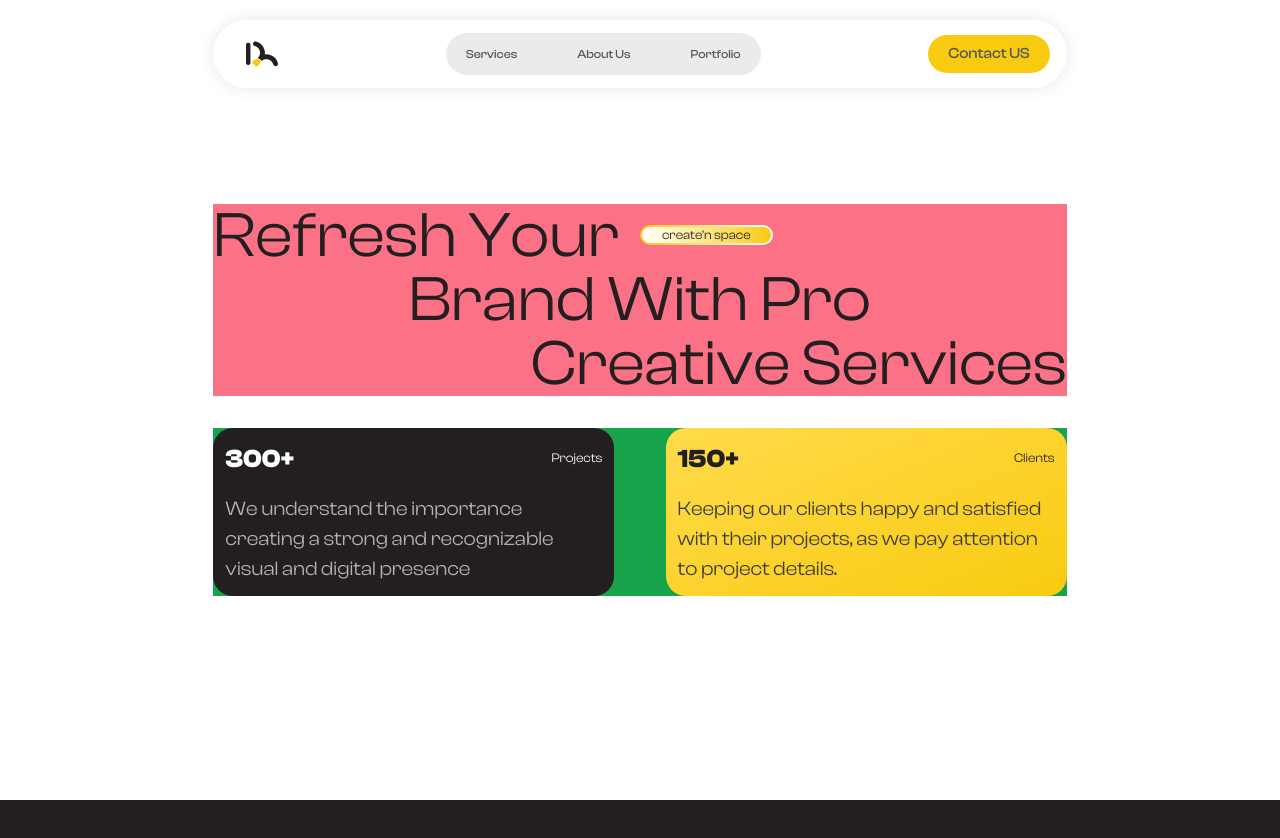
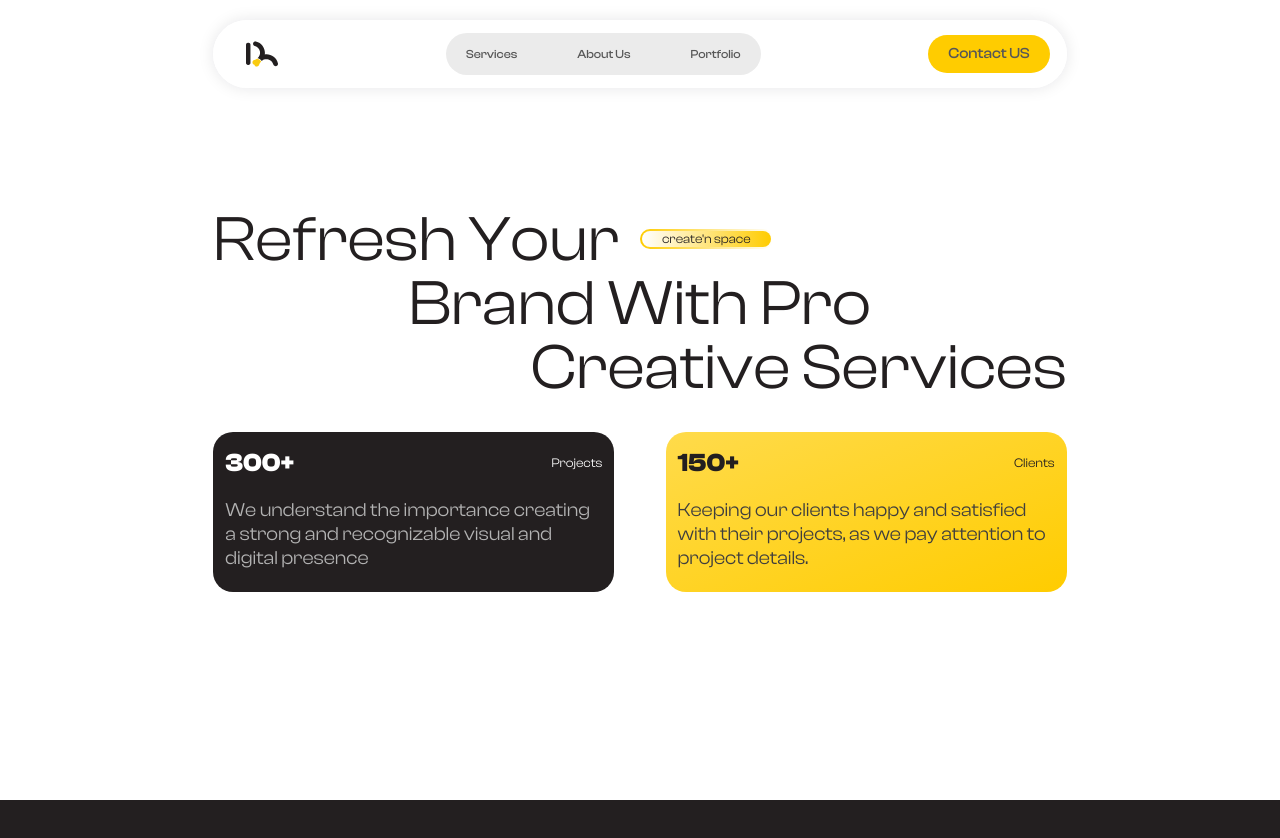
Before and after one commit to nyator/pncreatives-website, a React (Vite) app: page / in a window 1280 px wide. Shown: the top 838 px of the page. Built offline with nearby package versions, Linux system fonts and the light colour scheme.

Commit message:
"Updated Navbar and LandingPage components, modified styles and layout, and adjusted Tailwind config"

```diff
--- a/src/components/Navbar.jsx
+++ b/src/components/Navbar.jsx
@@ -69,11 +69,11 @@ const Navbar = ({title , className }) => {
   return (
     <>
       <div className={`${title === "Portfolio" ? `${styles.navop}` : `${styles.navBlur}`}  ${className}  flex font-cVariable w-9/12 md:w-4/6 mx-auto justify-between items-center pl-8 pr-4 py-3 mt-5 rounded-full fixed z-10`}>
-        <div>
-          <img src={logo} alt="pnCreatives" className="size-8" />
-        </div>
+        <Link to='/'>
+          <img src={logo} alt="pncreatives" className="size-8" />
+        </Link>
         <div className="hidden md:flex space-x-[60px] bg-gray py-3 px-5 font-cMedium text-navblack text-[13px] rounded-full">
-          {navLinks.map((items, index) => {
+          {navLinks.map((items) => {
             return (
               <div key={items.id}>
                 <li className="list-none text-[12px] text-navblack hover:text-primary transition-all duration-300 ease-in-out">
@@ -99,12 +99,12 @@ const Navbar = ({title , className }) => {
               initial="initial"
               animate="animate"
               exit="exit"
-              className="fixed md:hidden h-screen w-full origin-top left-0 top-0 bg-gray z-20"
+              className="fixed md:hidden h-screen w-full origin-top left-0 top-0 bg-white z-20"
             >
               <div className="flex w-9/12 mx-auto justify-between items-center pl-8 pr-4 py-3 mt-5 rounded-full">
-                <div>
+                <Link to='/'>
                   <img src={logo} alt="pnCreatives" className="size-8" />
-                </div>
+                </Link>
 
                 <button className="md:hidden" onClick={toggleMenu}>
                   <AiFillCloseCircle className="size-7 text-primary" />
@@ -118,7 +118,7 @@ const Navbar = ({title , className }) => {
                 exit="exit"
                 className="h-full flex flex-col items-center justify-start px-10 gap-10 mt-[5rem] md:mt-32"
               >
-                {navLinks.map((items, index) => {
+                {navLinks.map((items) => {
                   return (
                     <>
                       <div className="overflow-hidden">
@@ -126,8 +126,8 @@ const Navbar = ({title , className }) => {
                           variants={mobileLinkVars}
                           initial="initial"
                           animate="open"
-                          key={index}
-                          className="list-none flex justify-center items-center w-fit font-cVariable text-[50px] text-navblack hover:text-primary transition-all duration-300 ease-in-out"
+                          key={items.id}
+                          className="list-none flex justify-center items-center w-fit font-cVariable text-[3rem] text-navblack hover:text-primary transition-all duration-300 ease-in-out"
                         >
                           <Link to={items.href}>{items.title}</Link>
                         </motion.div>
--- a/src/pages/LandingPage.jsx
+++ b/src/pages/LandingPage.jsx
@@ -16,9 +16,9 @@ const LandingPage = () => {
         <Navbar title="" />
       </div>
 
-      <section className="text-primary font-cVariable w-9/12 md:w-4/6 mx-auto h-screen justify-center items-center  content-evenly space-y-[2rem] ">
+      <section className="text-primary font-cVariable w-9/12 md:w-4/6 mx-auto h-screen justify-center items-center content-evenly space-y-[2rem] ">
 
-        <div className="leading-none font-cRegular line-clamp-[7] relative bg-rose-400">
+        <div className="leading-none font-cRegular line-clamp-[7]">
           <h1 className="text-clamp text-start relative">
             Refresh Your
             <div className="bg-gradient-to-l from-white to-secondary-default absolute left-2/3 md:left-2/4 top-1/3 rounded-full p-[2px]">
@@ -31,35 +31,36 @@ const LandingPage = () => {
           <h1 className="text-clamp text-end relative">Creative Services</h1>
         </div>
 
-        {/* <img src={leftarrow} alt="left Arrow" className="absolute left-4/5 md:right-0 top-44 size-44 md:size-auto"/> */}
         {/* <img src={rightarrow} alt="left Arrow" className="absolute left-[-100px] top-[8rem]"/> */}
         {/* <img src={underline} alt="underline" className="absolute size-10 object-none top-[105rem] right-[0rem] md:size-3/5"/> */}
 
-        <div className="flex  items-center flex-col space-y-7 md:space-y-0 md:flex-row justify-between mt-5 md:mt-10 bg-green-600">
-        {/* <div className="flex items-center flex-col md:flex-row  space-y-7 md:space-y-0 justify-between bg-green-600"> */}
+        <div className="flex  items-center flex-col space-y-10 md:space-y-0 md:flex-row justify-between">
 
-          <div className="w-full md:w-myspace bg-primary h- text-white p-3 rounded-[20px]">
+          <div className="w-full md:w-myspace bg-primary h-[10rem] text-white p-3 rounded-[20px]">
             <div className=" flex items-center justify-between pb-4">
               <h1 className="text-clamp_name font-cBold">300+</h1>
               <h1 className="text-clamp_desc font-cRegular">Projects</h1>
             </div>
-            <p className="text-clamp_text text-[#B3B3B3] ">
+            <p className="text-clamp_text text-[#B3B3B3] text-base font-cRegular">
               We understand the importance creating a strong and recognizable
               visual and digital presence
             </p>
           </div>
 
-          <div className="w-full md:w-myspace bg-gradient-to-br from-secondary-yray to-secondary-default p-3 rounded-[20px]">
+          <div className="w-full md:w-myspace bg-gradient-to-br from-secondary-yray to-secondary-default h-[10rem] flex flex-col p-3 rounded-[20px]">
             <div className=" flex items-center justify-between pb-4">
               <h1 className="text-clamp_name font-cBold">150+</h1>
               <h1 className="text-clamp_desc font-cRegular">Clients</h1>
             </div>
-            <p className="text-clamp_text text-[#3F3E3E]">
+            <p className="text-clamp_text text-[#3F3E3E] text-base font-cRegular">
               Keeping our clients happy and satisfied with their projects, as we pay
               attention to project details.
             </p>
           </div>
         </div>
+        {/* <div className="absolute top-0 right-[0px] bg-red-500 w-[10rem]">
+          <img src={leftarrow} alt="left Arrow" className="object-cover"/>
+        </div> */}
       </section>
 
       <section id="about" className="h-screen bg-primary"></section>
--- a/tailwind.config.js
+++ b/tailwind.config.js
@@ -24,8 +24,8 @@ export default {
         navblack: "#575757",
 
         secondary: {
-          default: "#F9CB10",
-          yray: "#FFDB4B",
+          default: "#ffcc00",
+          yray: "#ffdb4b",
         },
         blue: "#119EEE",
         gray: "#EBEBEB",
@@ -34,11 +34,12 @@ export default {
         clamp: "clamp(30px, 5vw, 95px)",
         clamp_2: "clamp(8px, 1vw, 30px)",
         clamp_name: "clamp(20px, 2vw, 60px)",
-        clamp_desc: "clamp(12px, 1vw, 25px)",
-        clamp_text: "clamp(10px, 2vw, 20px)",
+        clamp_desc: "clamp(0.8rem, 1vw, 25px)",
+        clamp_text: "clamp(0.9rem, 2vw, 1.2rem)",
       },
       width: {
         'myspace': '47%',
+        "clamp": 'clamp(10px, 80vw, 500px)'
       }
     },
   },
```
